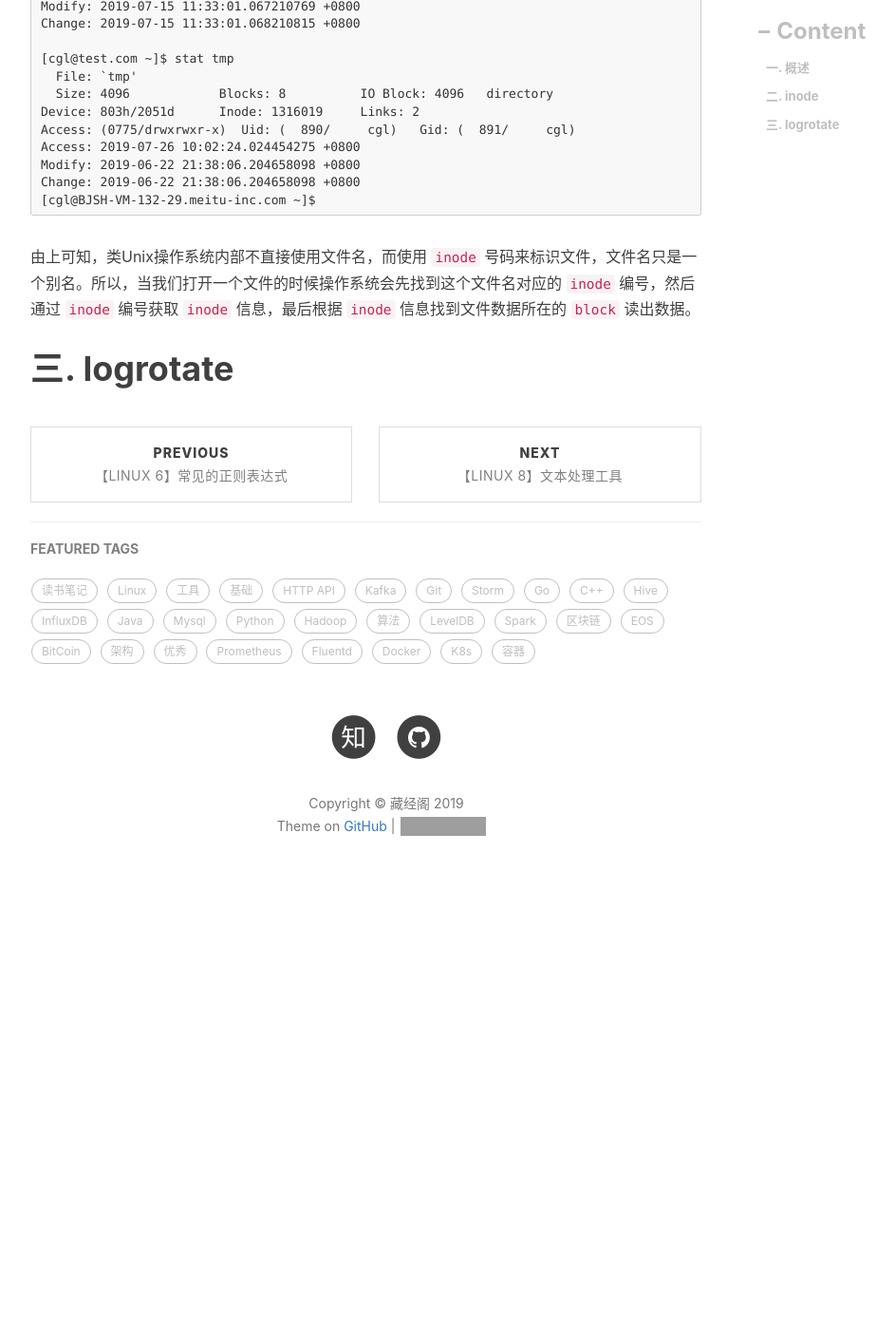
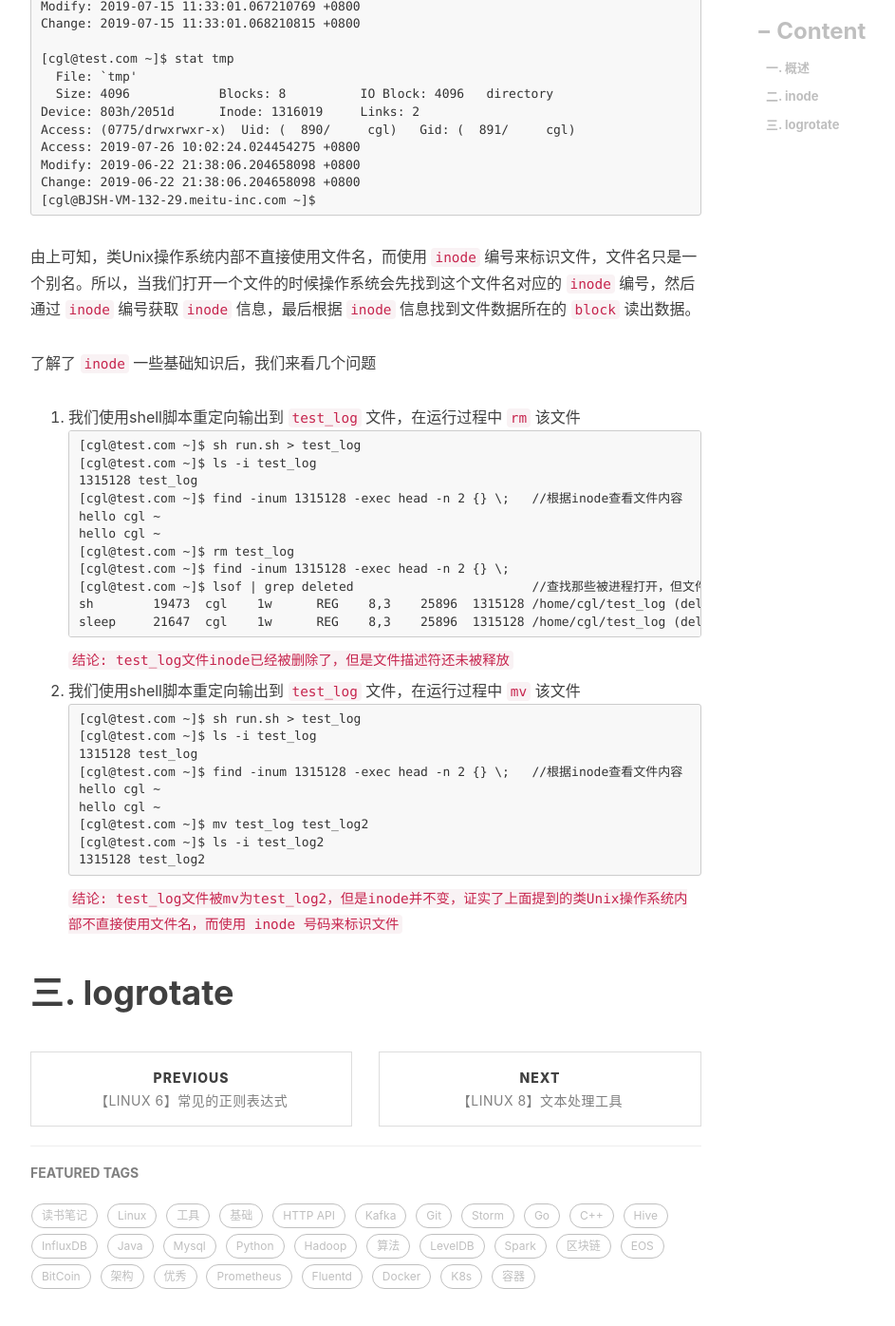
Before and after one commit to engru/chenguolin.github.io, a Jekyll site: the page built from _posts/2016-09-25-【Linux-7】文件滚动工具 logrotate.md, in a window 1280 px wide and 1400 px high, scrolled down 1667 px. Shown: the top 1396 px of the window at 95% size, without its empty margins (233-1176 px from the left). Built offline with Jekyll 4.4.1, drawn with Linux system fonts in a browser that asks for light colours; nearby versions of some CDN libraries; comment, search, counter and statistics services are not loaded; before the commit the page ends 2641 px from its top, so only the background shows below that; grey boxes are pictures that could not be loaded.

Commit message:
Update 2016-09-25-【Linux-7】文件滚动工具 logrotate.md

````diff
--- a/_posts/2016-09-25-【Linux-7】文件滚动工具 logrotate.md
+++ b/_posts/2016-09-25-【Linux-7】文件滚动工具 logrotate.md
@@ -54,6 +54,37 @@ Change: 2019-06-22 21:38:06.204658098 +0800
 [cgl@BJSH-VM-132-29.meitu-inc.com ~]$
 ```
 
-由上可知，类Unix操作系统内部不直接使用文件名，而使用 `inode` 号码来标识文件，文件名只是一个别名。所以，当我们打开一个文件的时候操作系统会先找到这个文件名对应的 `inode` 编号，然后通过 `inode` 编号获取 `inode` 信息，最后根据 `inode` 信息找到文件数据所在的 `block` 读出数据。
+由上可知，类Unix操作系统内部不直接使用文件名，而使用 `inode` 编号来标识文件，文件名只是一个别名。所以，当我们打开一个文件的时候操作系统会先找到这个文件名对应的 `inode` 编号，然后通过 `inode` 编号获取 `inode` 信息，最后根据 `inode` 信息找到文件数据所在的 `block` 读出数据。
+
+了解了 `inode` 一些基础知识后，我们来看几个问题
+
+1. 我们使用shell脚本重定向输出到 `test_log` 文件，在运行过程中 `rm` 该文件
+   ```
+   [cgl@test.com ~]$ sh run.sh > test_log
+   [cgl@test.com ~]$ ls -i test_log
+   1315128 test_log
+   [cgl@test.com ~]$ find -inum 1315128 -exec head -n 2 {} \;   //根据inode查看文件内容
+   hello cgl ~
+   hello cgl ~
+   [cgl@test.com ~]$ rm test_log
+   [cgl@test.com ~]$ find -inum 1315128 -exec head -n 2 {} \;
+   [cgl@test.com ~]$ lsof | grep deleted                        //查找那些被进程打开，但文件描述符未被释放的进程
+   sh        19473  cgl    1w      REG    8,3    25896  1315128 /home/cgl/test_log (deleted)
+   sleep     21647  cgl    1w      REG    8,3    25896  1315128 /home/cgl/test_log (deleted)
+   ```
+   `结论: test_log文件inode已经被删除了，但是文件描述符还未被释放`
+2. 我们使用shell脚本重定向输出到 `test_log` 文件，在运行过程中 `mv` 该文件
+   ```
+   [cgl@test.com ~]$ sh run.sh > test_log
+   [cgl@test.com ~]$ ls -i test_log
+   1315128 test_log
+   [cgl@test.com ~]$ find -inum 1315128 -exec head -n 2 {} \;   //根据inode查看文件内容
+   hello cgl ~
+   hello cgl ~
+   [cgl@test.com ~]$ mv test_log test_log2
+   [cgl@test.com ~]$ ls -i test_log2
+   1315128 test_log2
+   ```
+   `结论: test_log文件被mv为test_log2，但是inode并不变，证实了上面提到的类Unix操作系统内部不直接使用文件名，而使用 inode 号码来标识文件`
 
 # 三. logrotate
````
